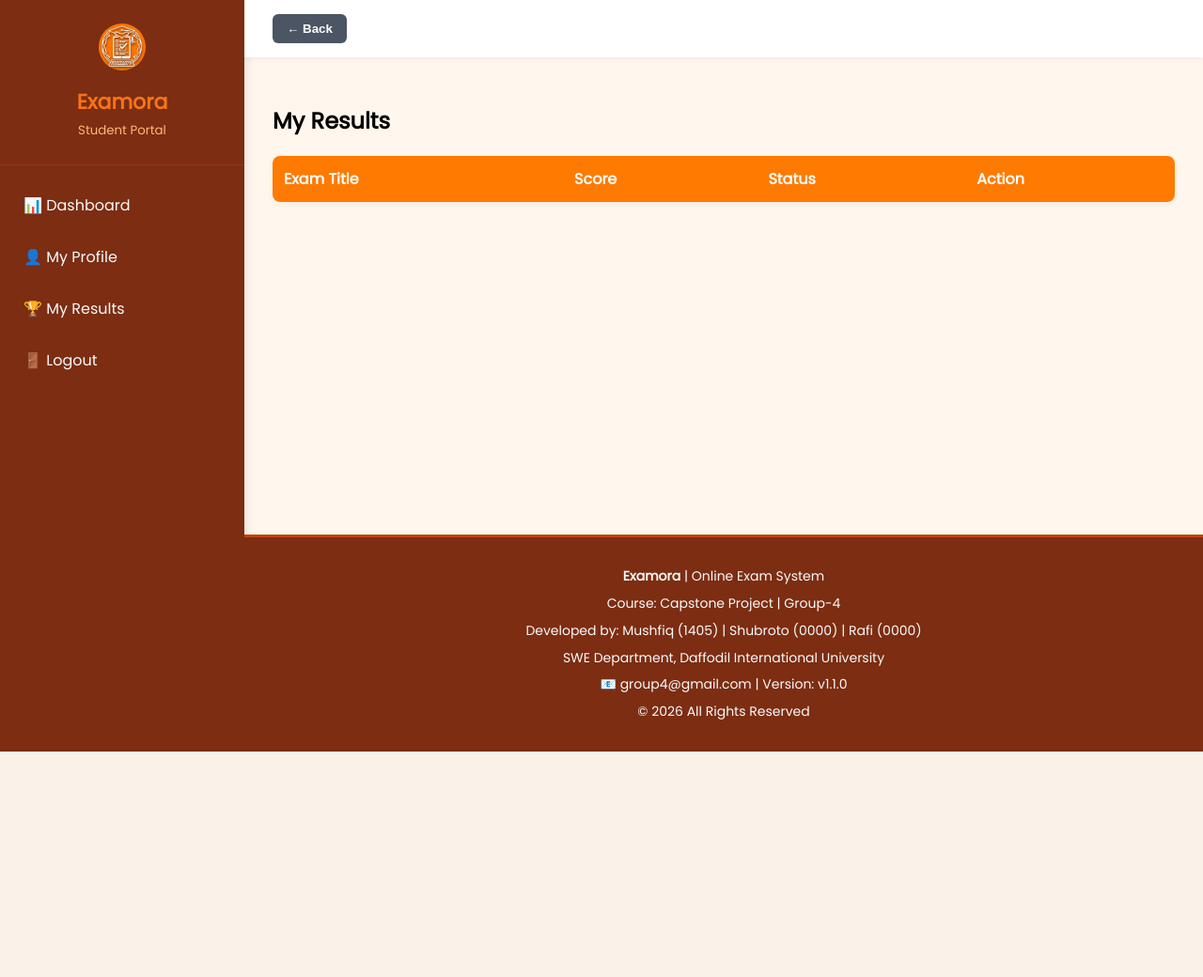
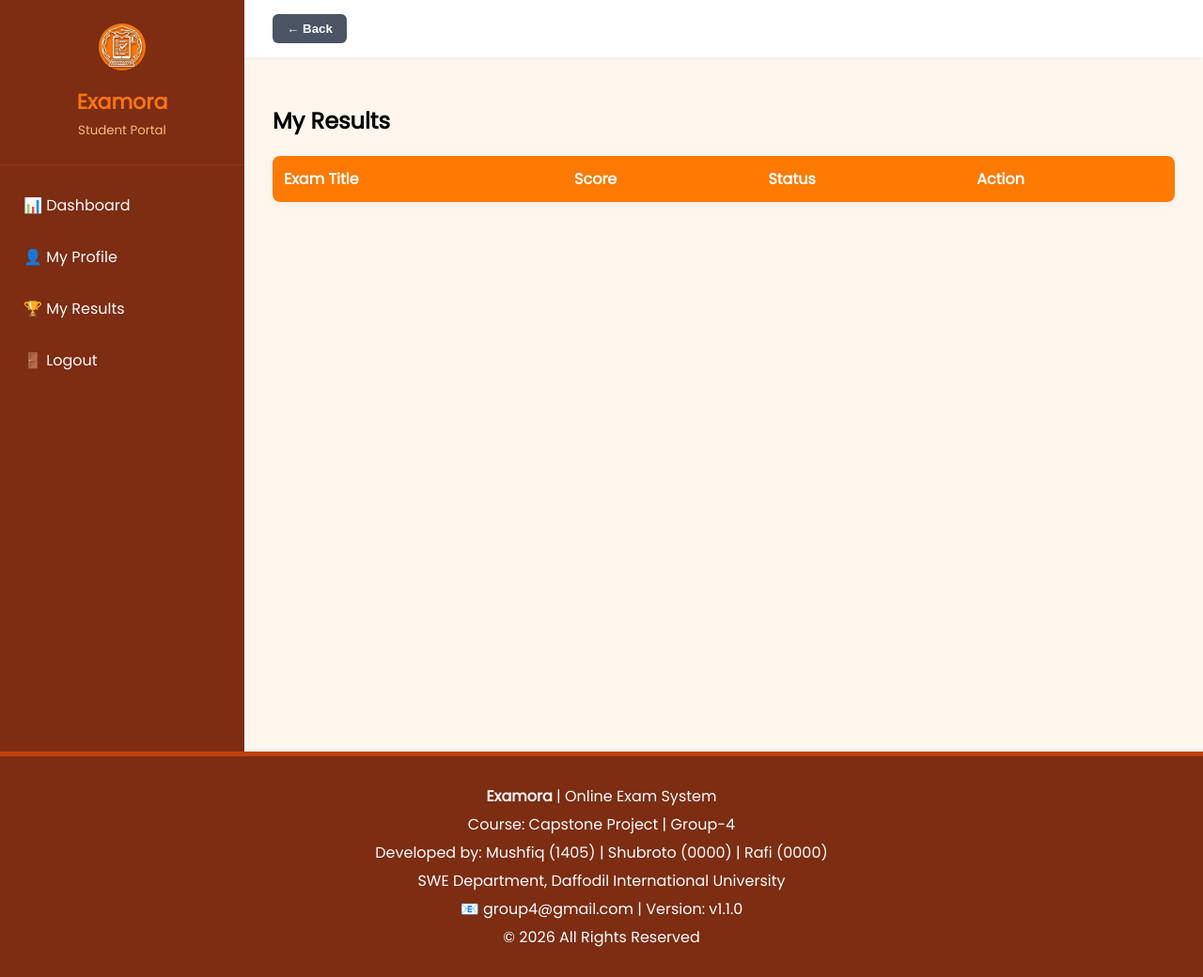
Before and after one commit to Mushfiqur00/online-exam-system, a Flask app: page /my-results in a window 1280 px wide. Shown: the whole page at 94% size. Before the commit the page ends 800 px from the top, so only its background shows below. Run offline with Flask 3, Linux system fonts and the light colour scheme; the visitor is signed in with stand-in values (Sample User, id 1); lists and menus that the app fills with data are empty.

Commit message:
adding my profile

```diff
--- a/app.py
+++ b/app.py
@@ -696,6 +696,20 @@ def result_details(exam_id):
     exam = Exam.query.get(exam_id)
     return render_template("result_details.html", answers=answers, result=result, exam=exam)
 
+
+
+# --- Student Profile ---
+@app.route("/profile")
+def profile():
+    if "student_id" not in session:
+        return redirect("/")
+
+    student = Student.query.get(session["student_id"])
+    # স্টুডেন্ট কয়টা পরীক্ষা দিয়েছে তার একটা হিসাব (অপশনাল কিন্তু দেখতে ভালো লাগে)
+    total_exams = Result.query.filter_by(student_id=student.id).count()
+
+    return render_template("profile.html", student=student, total_exams=total_exams)
+
 if __name__ == "__main__":
 
 
--- a/static/css/student.css
+++ b/static/css/student.css
@@ -1,22 +1,35 @@
-/* ================= বেসিক স্ট্রাকচার ================= */
+/* ================= বেসিক স্ট্রাকচার (পরিবর্তিত) ================= */
 body {
     background: #fff7ed;
     margin: 0;
     font-family: 'Poppins', sans-serif;
-    display: flex;
-    height: 100vh;
+    display: block;
+    /* flex কেটে দিন */
+    height: auto;
+    /* 100vh কেটে দিন */
 }
 
-/* ================= সাইডবার ================= */
+/* সাইডবার এবং কন্টেন্টকে পাশাপাশি রাখার জন্য নতুন র‍্যাপার */
+.app-wrapper {
+    display: flex;
+    min-height: 100vh;
+}
+
+/* ================= সাইডবার (একই থাকবে শুধু height পরিবর্তন) ================= */
 .sidebar {
     width: 260px;
     background: #7c2d12;
     color: white;
-    display: flex;
-    flex-direction: column;
-    box-shadow: 2px 0 10px rgba(0, 0, 0, 0.1);
     flex-shrink: 0;
+    position: sticky;
+    /* স্ক্রল করলে সাইডবার আটকে থাকবে */
+    top: 0;
+    height: 100vh;
 }
+
+
+
+/* ================= ফুটার (১ম ছবির মতো ফুল উইডথ) ================= */
 
 .sidebar-header {
     padding: 25px 20px;
@@ -68,13 +81,14 @@ body {
     border-color: #D32F2F;
 }
 
-/* ================= মেইন কন্টেন্ট ================= */
+/* ================= মেইন কন্টেন্ট (পরিবর্তিত) ================= */
 .main-content {
-    flex: 1;
+    flex-grow: 1;
     display: flex;
     flex-direction: column;
-    overflow-y: auto;
+    background: #fff7ed;
 }
+
 
 .top-bar {
     background: white;
@@ -111,7 +125,8 @@ body {
 
 .content-body {
     padding: 30px;
-    flex: 1;
+    flex-grow: 1;
+    /* এটি কন্টেন্টকে বড় করবে যাতে ফুটার নিচে থাকে */
 }
 
 /* ================= কার্ড ও ড্যাশবোর্ড ================= */
@@ -249,15 +264,15 @@ tr:hover {
 
 /* ================= ফুটার ================= */
 .footer {
-    margin-top: auto;
-    padding: 25px 15px;
+    padding: 25px 0;
     text-align: center;
-    line-height: 1.7;
     background: #7c2d12;
     color: #f9fafb;
-    font-size: 14px;
-    border-top: 3px solid #c2410c;
+    width: 100%;
+    border-top: 5px solid #c2410c;
+    clear: both;
 }
+
 
 .footer p {
     margin: 5px 0;
--- a/templates/student_layout.html
+++ b/templates/student_layout.html
@@ -7,7 +7,9 @@
     <link rel="stylesheet" href="{{ url_for('static', filename='css/student.css') }}">
 </head>
 
-<body>
+<body style="display: flex; flex-direction: column; min-height: 100vh; margin: 0;">
+
+    <div style="display: flex; flex: 1;">
 
         <div class="sidebar">
             <div class="sidebar-header">
@@ -17,13 +19,13 @@
             </div>
 
             <a href="/student-dashboard">📊 Dashboard</a>
-        <a href="#">👤 My Profile</a>
+            <a href="/profile" class="nav-link">👤 My Profile</a>
             <a href="/my-results" class="nav-link">🏆 My Results</a>
 
             <a href="/logout" class="logout-btn-sidebar">🚪 Logout</a>
         </div>
 
-    <div class="main-content">
+        <div class="main-content" style="flex: 1; display: flex; flex-direction: column;">
 
             <div class="top-bar">
                 <div>
@@ -40,11 +42,13 @@
                 </div>
             </div>
 
-        <div class="content-body">
+            <div class="content-body" style="flex: 1;">
                 {% block body %}
                 {% endblock %}
             </div>
 
+        </div>
+    </div>
     <footer class="footer">
         <p><strong>Examora</strong> | Online Exam System</p>
         <p>Course: Capstone Project | Group-4</p>
@@ -54,8 +58,6 @@
         <p>© 2026 All Rights Reserved</p>
     </footer>
 
-    </div>
-
 </body>
 
 </html>
```
Also changed, not shown: templates/profile.html (added, +42 -0 lines). Lines whose indentation alone changed are shown as unchanged.
